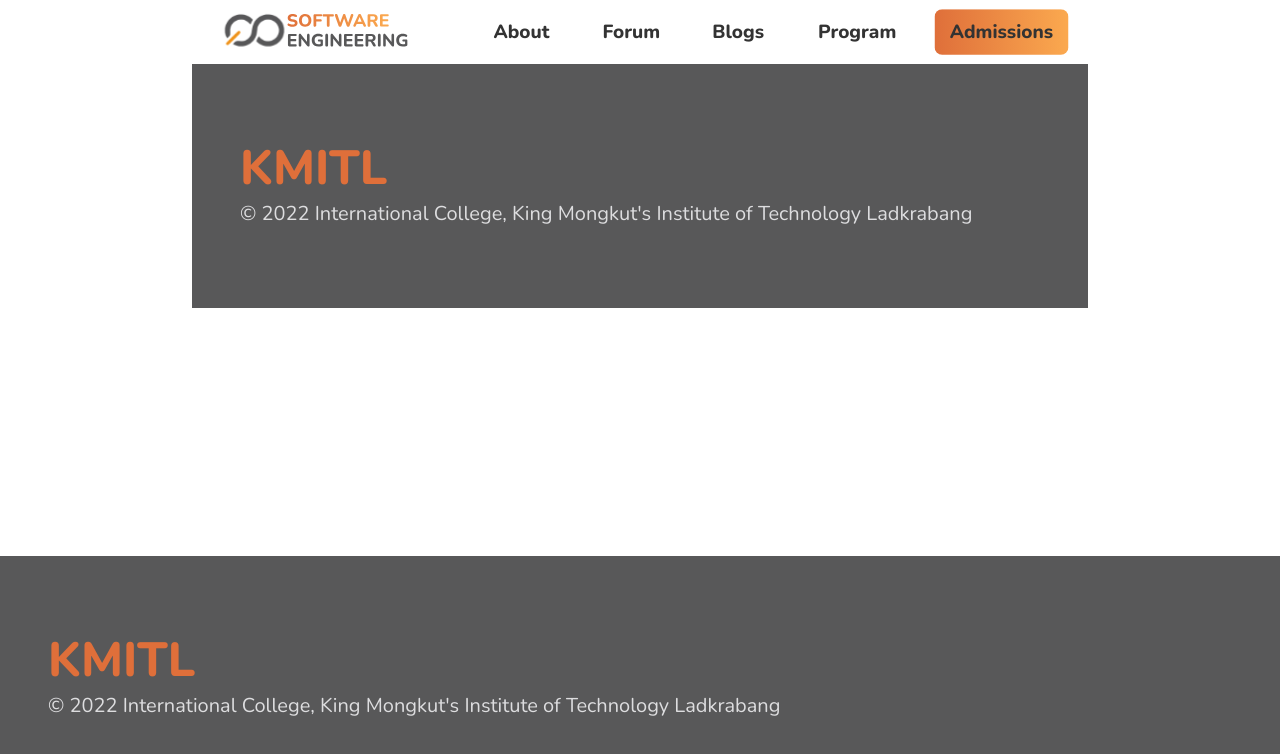
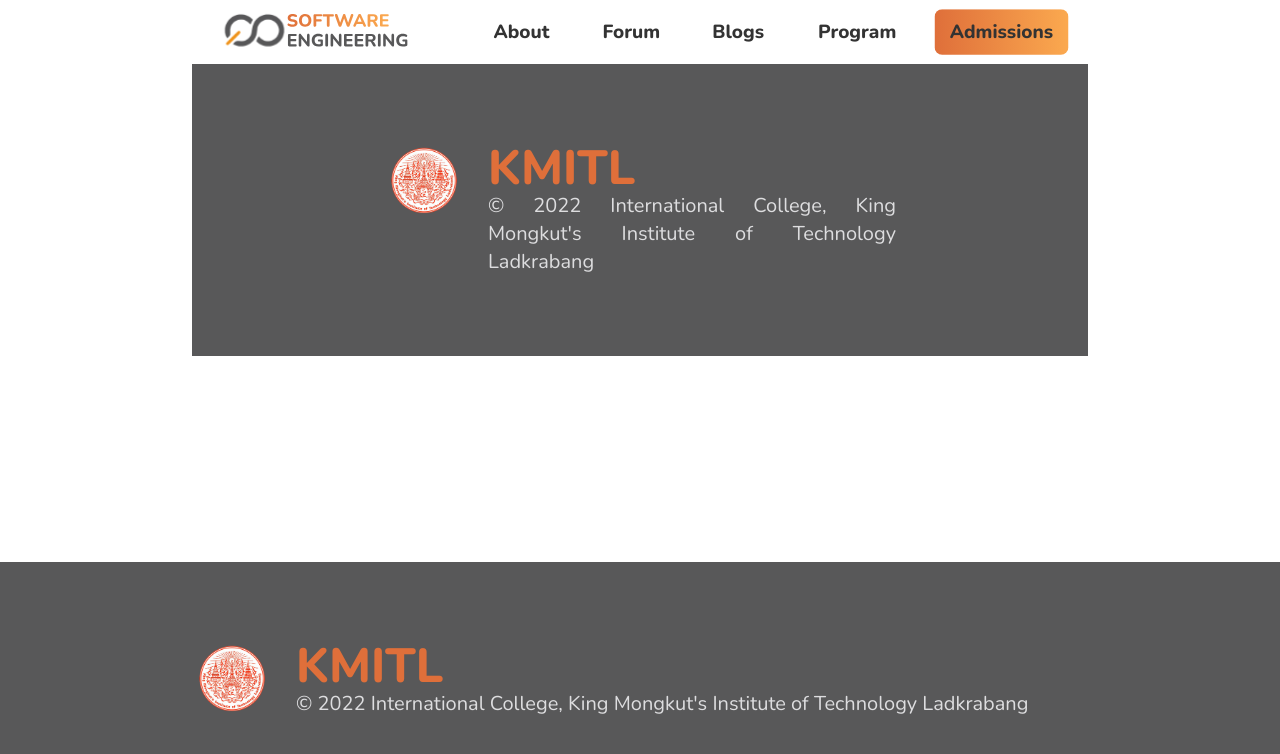
Before and after one commit to neneprm/SE-WEBSITE, a Next.js app in the folder client/: page /components/footer in a window 1280 px wide. Shown: the top 754 px of the page. Built offline with nearby package versions, Linux system fonts and the light colour scheme.

Commit message:
Add kmitl logo to footer

```diff
--- a/client/pages/components/footer.tsx
+++ b/client/pages/components/footer.tsx
@@ -1,14 +1,25 @@
 import { H1, P } from "./headers"
+import Image from "next/image"
+import KmitlLogo from "../assets/kmitl-logo.png"
+
 const currentYear = new Date().getFullYear()
 const Footer = () => {
   return (
     <footer className="footer-center md:footer py-10 md:py-20 bg-neutral text-neutral-content mt-auto">
-      <div className="mx-4 md:mx-12">
-        <H1 style="text-primary font-bold" text="KMITL" />
-        <p className="text-sm text-left md:text-justify sm:text-base md:text-lg lg:text-xl 2xl:text-2xl">
-          &copy; {currentYear} International College, King Mongkut&apos;s Institute
-          of Technology Ladkrabang
-        </p>
+      <div className="mx-4 md:mx-16 xl:mx-48 grid-flow-col">
+        <div className="w-20 md:w-24 lg:w-20 2xl:w-24 mx-auto md:mr-4 ">
+          <Image src={KmitlLogo} />
+        </div>
+        <div className="grid-flow-col">
+          <H1
+            style="text-center md:text-justify text-primary font-bold"
+            text="KMITL"
+          />
+          <p className="text-sm text-center md:text-justify sm:text-base md:text-lg lg:text-xl 2xl:text-2xl">
+            &copy; {currentYear} International College, King Mongkut&apos;s
+            Institute of Technology Ladkrabang
+          </p>
+        </div>
       </div>
     </footer>
   )
```
